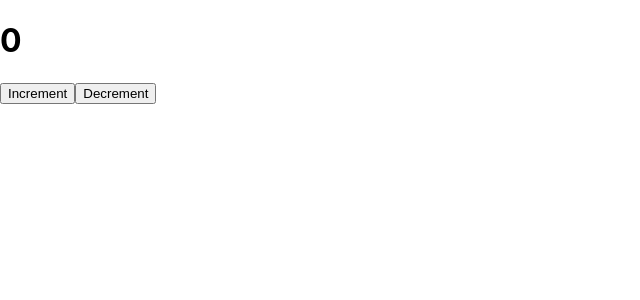
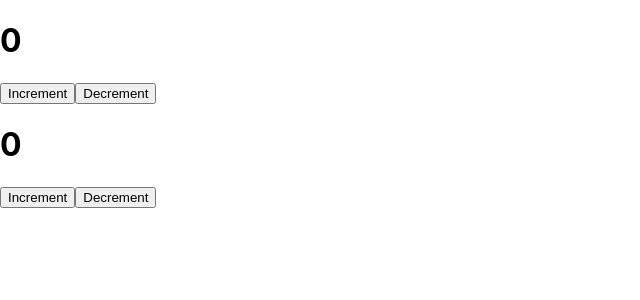
Before and after one commit to ghblacktrade/react__theory, a React (Create React App) app: page / in a window 1280 px wide. Shown: the top 300 px of the page, without its empty margins (0-640 px from the left). Built offline with nearby package versions, Linux system fonts and the light colour scheme.

Commit message:
classComponents

```diff
--- a/src/App.js
+++ b/src/App.js
@@ -1,6 +1,7 @@
 import './App.css';
 import {useState} from "react";
 import Counter from "./components/Counter";
+import ClassCounter from "./components/ClassCounter";
 
 function App() {
     const [value, setValue]= useState(1)
@@ -8,6 +9,8 @@
     return (
         <div>
 <Counter />
+
+            <ClassCounter />
         </div>
     );
 }
--- /dev/null
+++ b/src/components/ClassCounter.jsx
@@ -0,0 +1,35 @@
+import React from "react";
+
+
+class ClassCounter extends React.Component {
+    constructor(props) {
+        super(props)
+        this.state = {
+            count: 0
+        }
+        this.increment = this.increment.bind(this)
+        this.decrement = this.decrement.bind(this)
+
+    }
+
+    increment() {
+        this.setState({count: this.state.count + 1})
+    }
+
+    decrement() {
+        this.setState({count: this.state.count - 1})
+    }
+
+
+    render() {
+        return (
+            <div>
+                <h1>{this.state.count}</h1>
+                <button onClick={this.increment}>Increment</button>
+                <button onClick={this.decrement}>Decrement</button>
+            </div>
+        )
+    }
+}
+
+export default ClassCounter
```
